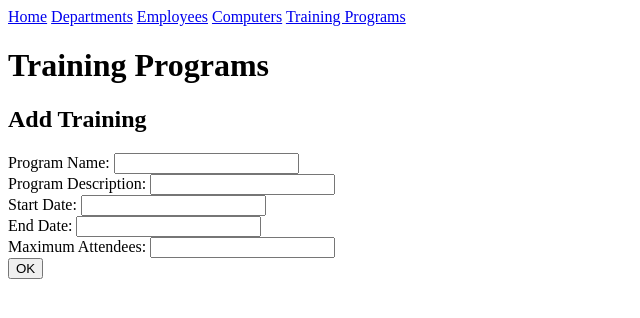
After one commit to talkative-tangs/Bangazon-LLC, a Django app: page /website/training/add in a window 1280 px wide. The commit adds this page. Shown: the top 318 px of the page, without its empty margins (0-640 px from the left). Run offline with Django 3.2, Linux system fonts and the light colour scheme.

Commit message:
incorporated add_training_program functionality and successfully created new program in database

```diff
--- /dev/null
+++ b/Website/templates/Website/add_training.html
@@ -0,0 +1,27 @@
+{% extends 'Website/base.html' %}
+
+{% block content %}
+    <h1>Training Programs</h1>
+    <h2>Add Training</h2>
+    <form action="{% url 'Website:post_training' %}" method="POST">
+      {% csrf_token %}
+        <label for="program_name">Program Name:</label>
+        <input id="program_name" type="text" name="program_name">
+        <br/>
+        <label for="program_desc">Program Description:</label>
+        <input id="program_desc" type="text" name="program_desc">
+        <br/>
+        <label for="start_date">Start Date:</label>
+        <input id="start_date" type="text" name="start_date">
+        <br/>
+        <label for="end_date">End Date:</label>
+        <input id="end_date" type="text" name="end_date">
+        <br/>
+        <label for="max_attendees">Maximum Attendees:</label>
+        <input id="max_attendees" type="number" name="max_attendees">
+        <br/>
+        <input type="submit" value="OK">
+    </form>
+
+
+{% endblock content %}
--- a/Website/templates/Website/training.html
+++ b/Website/templates/Website/training.html
@@ -11,7 +11,7 @@
             <p>Number of attendees: {{ program.max_attendees }}</p>
         {% endfor %}
 
-    <p><a href="#">add training program</a></p>
+    <p><a href="{% url 'Website:add_training_form' %}">Add Training Program</a></p>
     {% else %}
         <p>No training programs in the database.</p>
     {% endif %}
--- a/Website/urls.py
+++ b/Website/urls.py
@@ -8,4 +8,6 @@ urlpatterns = [
   path('departments/', views.departments, name='departments'),
   path('computers/', views.computers, name='computers'),
   path('training/', views.training, name='training'),
+  path('training/add', views.add_training_form, name='add_training_form'),
+  path('training/post', views.post_training, name='post_training'),
 ]
--- a/Website/views.py
+++ b/Website/views.py
@@ -20,14 +20,25 @@ def departments(request):
 def computers(request):
     return render(request, 'Website/computers.html')
 
+
 def training(request):
-  ''' Get all of the training programs from DB,
-  sort by most recent date,
-  filter out programs occurring before today's date,
-  and send to training.html '''
+    ''' Gets all of the training programs from DB, sorts by most recent date,
+    and filters out training programs occurring before current date '''
+    training_list = Training_Program.objects.all().order_by('start_date').filter(start_date__gt=datetime.today())
+    context = {'training_list': training_list}
+    return render(request, 'Website/training.html', context)
 
-  training_list = Training_Program.objects.all().order_by('start_date').filter(start_date__gt=datetime.today())
+def add_training_form(request):
+    ''' Directs user to the add training program form '''
+    return render(request, 'Website/add_training.html')
 
-  context = {'training_list': training_list}
-
-  return render(request, 'Website/training.html', context)
+def post_training(request):
+    ''' Creates new Training Program record in database and redirects to Training page '''
+    program = request.POST["program_name"]
+    description = request.POST["program_desc"]
+    start = request.POST["start_date"]
+    end = request.POST["end_date"]
+    attendees = request.POST["max_attendees"]
+    new_program = Training_Program(program_name=program, program_desc=description, start_date=start, end_date=end, max_attendees=attendees)
+    new_program.save()
+    return HttpResponseRedirect(reverse('Website:training'))
```
